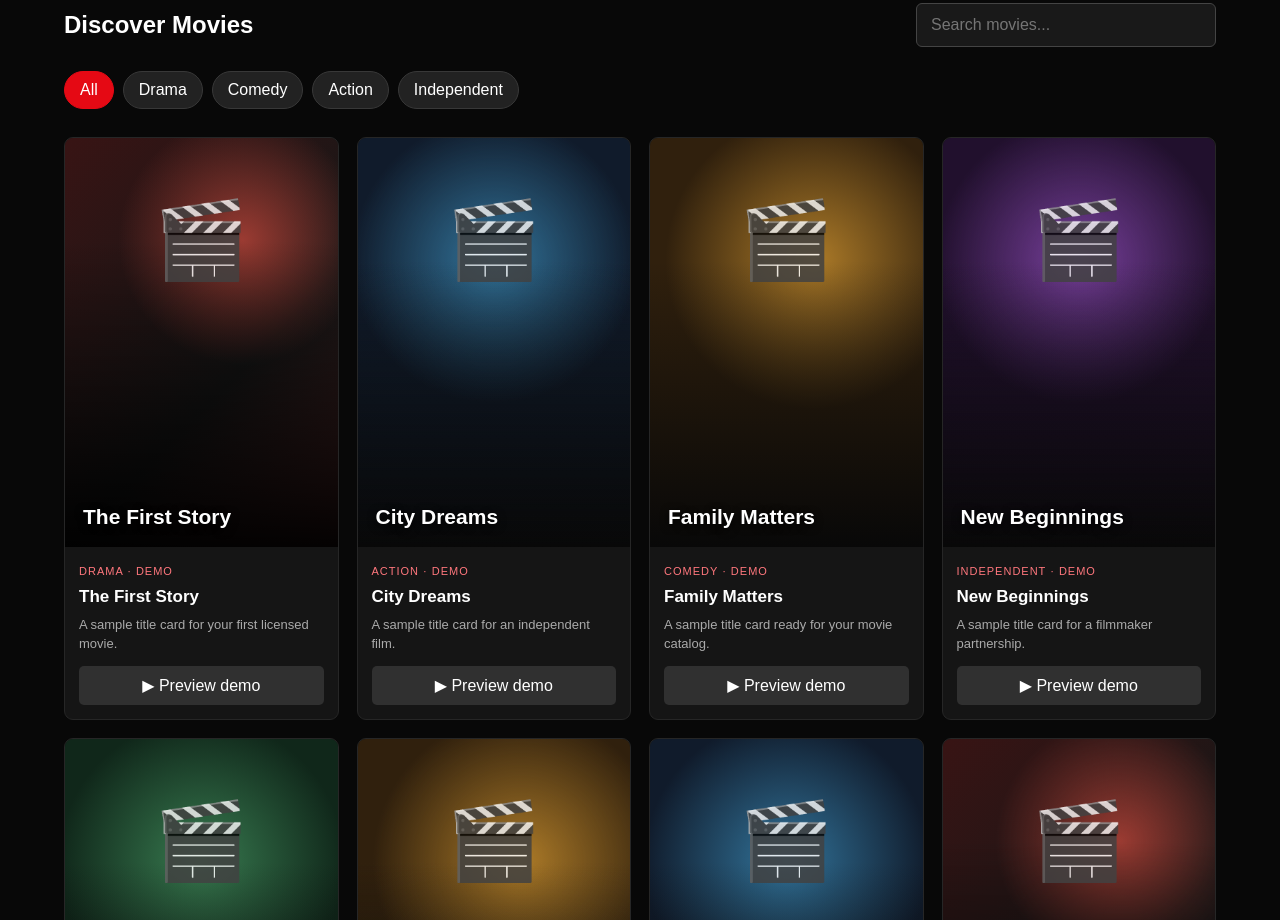
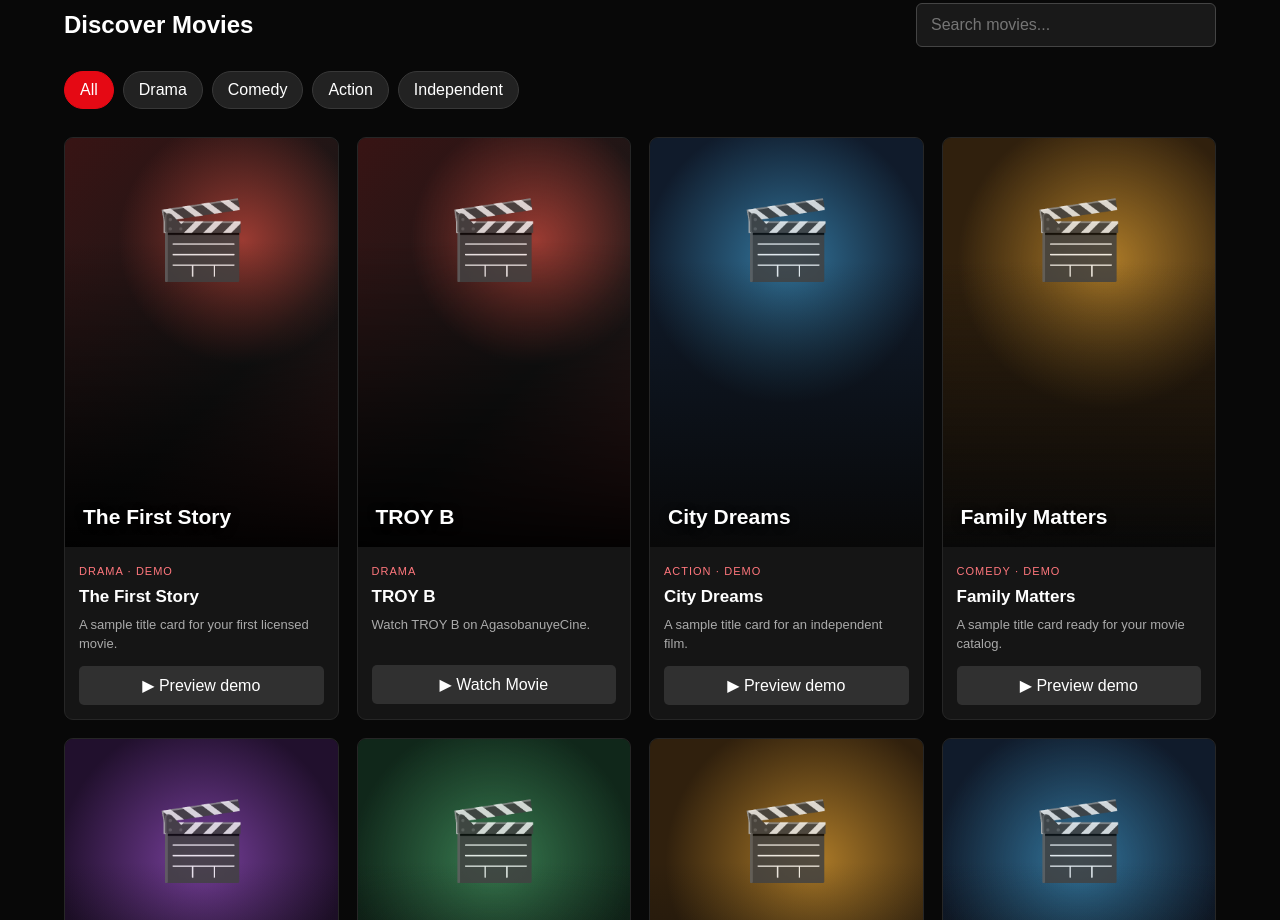
Before and after one commit to serge6000/agasobanuyecine, a plain HTML site: page index.html in a window 1280 px wide. Shown: the part 485-1405 px from the top of the page. Drawn offline with Linux system fonts and the light colour scheme.

Commit message:
Add movie article for 'TROY B' with details

```diff
--- a/index.html
+++ b/index.html
@@ -384,6 +384,19 @@
           <button class="watch-btn" data-demo="sintel">▶ Preview demo</button>
         </div>
       </article>
+      <article class="movie" data-title="TROY B" data-category="drama">
+  <div class="poster">
+    <strong>TROY B</strong>
+  </div>
+  <div class="movie-info">
+    <span class="tag">Drama</span>
+    <h3>TROY B</h3>
+    <p>Watch TROY B on AgasobanuyeCine.</p>
+    <button class="watch-btn" data-drive="https://drive.google.com/file/d/1rr3SWqrKG8TXywZRf0RM7KMWEbteOZ8H/preview">
+      ▶ Watch Movie
+    </button>
+  </div>
+</article>
 
       <article class="movie" data-title="City Dreams" data-category="action drama">
         <div class="poster blue"><strong>City Dreams</strong></div>
```
